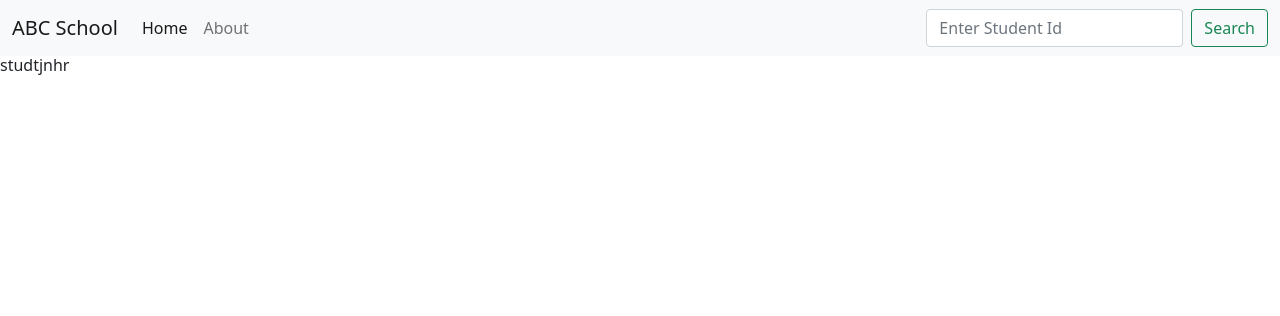
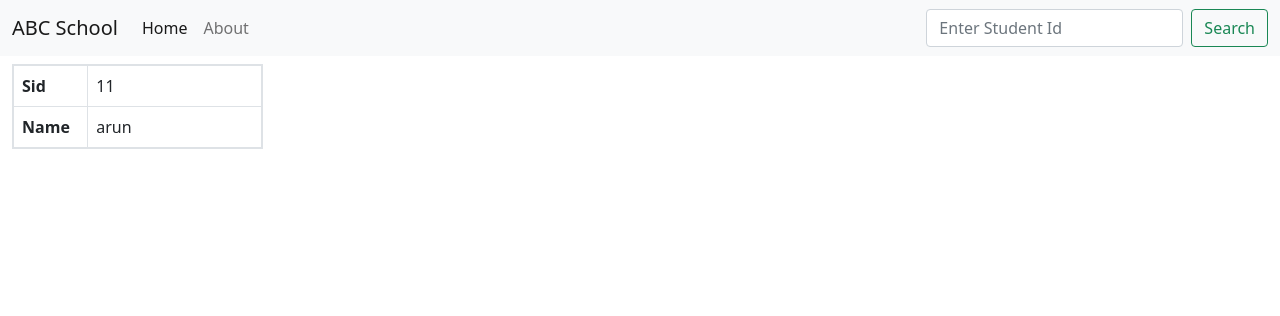
Before and after one commit to RahulNandhu/mark_list, a Django app: template templates/student.html in a window 1280 px wide. Shown: the top 316 px of the page. Run offline with Django 5.2, Linux system fonts and the light colour scheme; the template is opened without the code that fills it: values that come from a table or form of the project are taken from there, others are empty; data comes from the database, SQL or seed files in the repository.

Commit message:
search option enabled

```diff
--- a/templates/base.html
+++ b/templates/base.html
@@ -15,14 +15,14 @@
 <div>
     <nav class="navbar navbar-expand-lg navbar-light bg-light">
       <div class="container-fluid">
-        <a class="navbar-brand" href="#">ABC School</a>
+        <a class="navbar-brand" href="{% url 'teacher:home'%}">ABC School</a>
         <button class="navbar-toggler" type="button" data-bs-toggle="collapse" data-bs-target="#navbarSupportedContent" aria-controls="navbarSupportedContent" aria-expanded="false" aria-label="Toggle navigation">
           <span class="navbar-toggler-icon"></span>
         </button>
         <div class="collapse navbar-collapse" id="navbarSupportedContent">
           <ul class="navbar-nav me-auto mb-2 mb-lg-0">
             <li class="nav-item">
-              <a class="nav-link active" aria-current="page" href="#">Home</a>
+              <a class="nav-link active" aria-current="page" href="{% url 'teacher:home'%}">Home</a>
             </li>
             <li class="nav-item">
               <a class="nav-link" href="#">About</a>
@@ -30,7 +30,7 @@
           </ul>
           <form class="d-flex" method="post" action="{% url 'student:search_student' %}">
               {%csrf_token%}
-            <input class="form-control me-2" type="search" placeholder="Enter Student Id" aria-label="Search">
+            <input class="form-control me-2" type="search" name="search" placeholder="Enter Student Id" aria-label="Search">
             <button class="btn btn-outline-success" type="submit">Search</button>
           </form>
         </div>
--- a/templates/student.html
+++ b/templates/student.html
@@ -1,5 +1,17 @@
 {% extends 'base.html' %}
 {% load static %}
 {% block body %}
-<h6>studtjnhr</h6>
+<h6 class="text-secondary">{{msg}}</h6>
+<div class="container-fluid">
+    <table class="table border border-2" style="width:20%;">
+        <tr>
+            <th class="border" style="width:30%;">Sid</th>
+            <td>{{st.Sid}}</td>
+        </tr>
+        <tr>
+            <th class="border" style="width:30%;">Name</th>
+            <td>{{st.Name}}</td>
+        </tr>
+    </table>
+</div>
 {% endblock %}
```
Also changed, not shown: student/views.py (+13 -2 lines).
